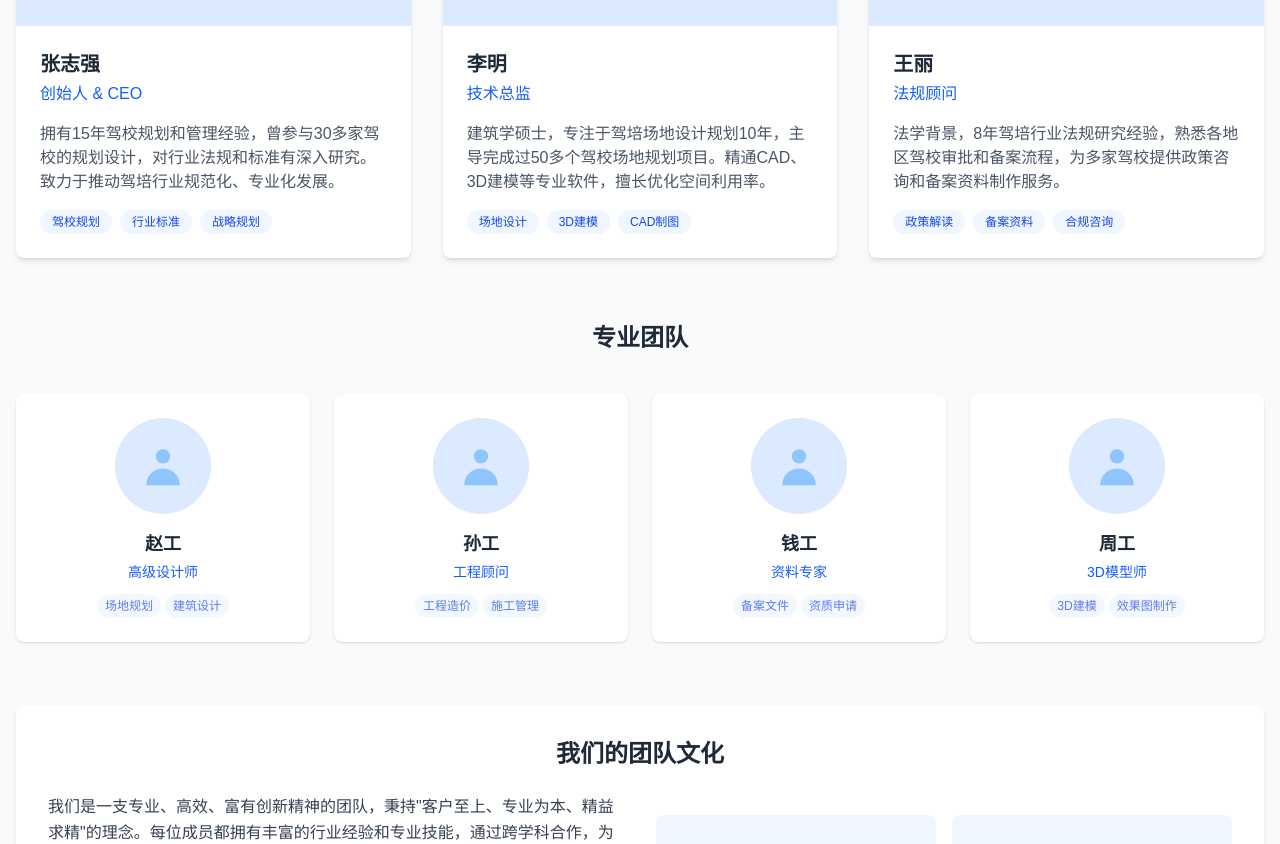
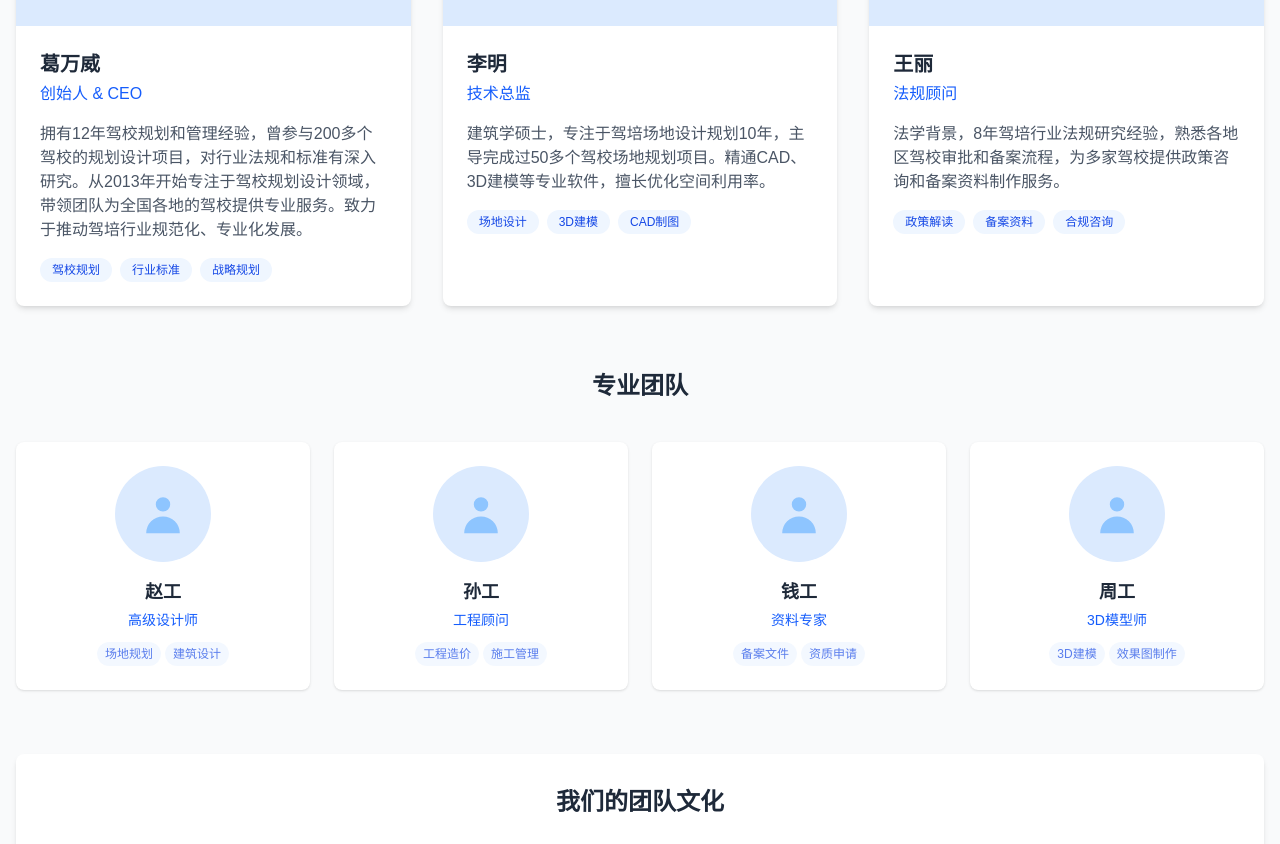
Before and after one commit to gewanwei123/jiaxiaosheji, a Next.js app: page /about in a window 1280 px wide. Shown: the part 1880-2724 px from the top of the page. Built offline with nearby package versions, Linux system fonts and the light colour scheme.

Commit message:
1.1更改关于我们页面创始人信息

```diff
--- a/src/app/about/components/TeamSection.tsx
+++ b/src/app/about/components/TeamSection.tsx
@@ -6,10 +6,10 @@ import React, { useState } from 'react';
 const teamData = {
   management: [
     {
-      name: '张志强',
+      name: '葛万威',
       title: '创始人 & CEO',
       image: '/images/team/placeholder.jpg', // 临时占位图
-      description: '拥有15年驾校规划和管理经验，曾参与30多家驾校的规划设计，对行业法规和标准有深入研究。致力于推动驾培行业规范化、专业化发展。',
+      description: '拥有12年驾校规划和管理经验，曾参与200多个驾校的规划设计项目，对行业法规和标准有深入研究。从2013年开始专注于驾校规划设计领域，带领团队为全国各地的驾校提供专业服务。致力于推动驾培行业规范化、专业化发展。',
       expertise: ['驾校规划', '行业标准', '战略规划']
     },
     {
```
